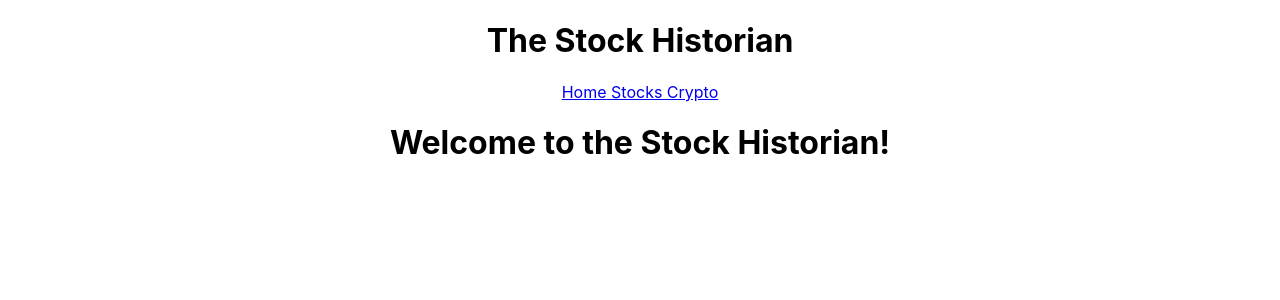
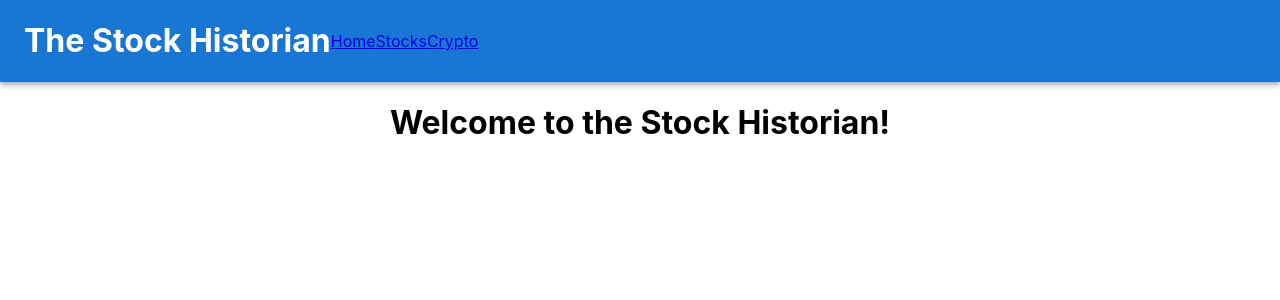
Before and after one commit to ryan-tsk/The-Stock-Historian, a React (Create React App) app: page / in a window 1280 px wide. Shown: the top 300 px of the page. Built offline with nearby package versions, Linux system fonts and the light colour scheme.

Commit message:
Added interfaces and first attempt at styling using material ui

```diff
--- a/package.json
+++ b/package.json
@@ -3,6 +3,9 @@
   "version": "0.1.0",
   "private": true,
   "dependencies": {
+    "@emotion/react": "^11.10.5",
+    "@emotion/styled": "^11.10.5",
+    "@mui/material": "^5.11.6",
     "@polygon.io/client-js": "^6.2.0",
     "@tanstack/react-query": "^4.23.0",
     "@testing-library/jest-dom": "^5.16.5",
--- a/src/App.tsx
+++ b/src/App.tsx
@@ -10,7 +10,6 @@ function App() {
   const queryClient = new QueryClient();
   return (
     <div className="App" style={styles}>
-      <h1> The Stock Historian </h1>
       <Router>
         <NavBar/>
         <QueryClientProvider client = {queryClient}>
--- a/src/components/NavBar.tsx
+++ b/src/components/NavBar.tsx
@@ -1,13 +1,22 @@
 import React from 'react'
 import {Link} from "react-router-dom"
+import AppBar from '@mui/material/AppBar'
+import Toolbar from '@mui/material/Toolbar'
+import Box from '@mui/material/Box'
+import Typography from '@mui/material/Typography';
 
 const NavBar = () => {
   return (
-    <div>
-      <Link to="/"> Home</Link>
-      <Link to="/stocks"> Stocks </Link>
-      <Link to="/crypto"> Crypto </Link>
-    </div>
+    <Box sx={{ flexGrow: 1 }}>
+      <AppBar position="static">
+        <Toolbar>
+          <h1> The Stock Historian </h1>
+          <Link to="/"> Home </Link>
+          <Link to="/stocks"> Stocks </Link>
+          <Link to="/crypto"> Crypto </Link>
+        </Toolbar>
+      </AppBar>
+    </Box>
   )
 }
 
--- a/src/components/SearchBar.tsx
+++ b/src/components/SearchBar.tsx
@@ -1,6 +1,6 @@
 import {useState, useEffect} from 'react'
 import { setConstantValue } from 'typescript'
-import useStockAPI from '../Hooks/useStockAPI'
+import useStockAPI from '../hooks/useStockAPI'
 
 const SearchBar = () => {
   const [inputField, setInputField] = useState<string>("")
```
Also changed, not shown: src/interfaces/StockNews.ts (added, +10 -0 lines), src/interfaces/StockPrice.ts (added, +11 -0 lines), 1 other file (tests, documents, lock files or other folders).
